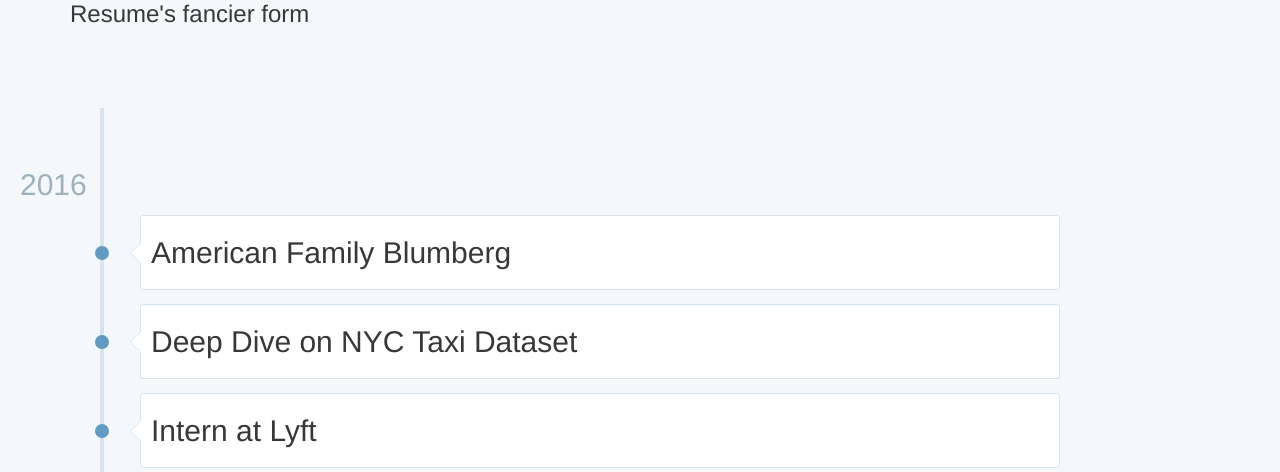
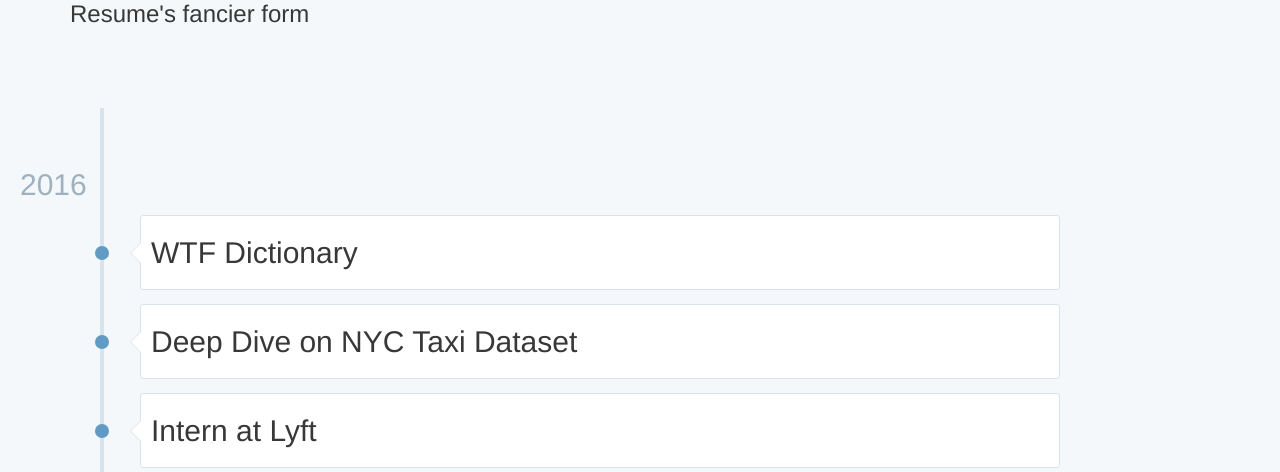
Before and after one commit to TimelyToga/timothyblumberg-web, a Django app: template timothyblumberg/templates/resume.html in a window 1280 px wide. Shown: the part 226-698 px from the top of the page. Run offline with Django 3.2, Linux system fonts and the light colour scheme; the template is opened without the code that fills it, so the values that code supplies are empty; some libraries are stand-ins or nearby versions.

Commit message:
Added WTF Dictionary

```diff
--- /dev/null
+++ b/timothyblumberg/basic_files/robots.txt
@@ -0,0 +1 @@
+This website was made by Timothy Blumberg
--- a/timothyblumberg/templates/resume.html
+++ b/timothyblumberg/templates/resume.html
@@ -19,13 +19,17 @@
                 <div class="timeline_dot"></div>
                 <div class="timeline_content_wrapper">
                     <div class="timeline_content">
-                        <h2>American Family Blumberg</h2>
+                        <h2>WTF Dictionary</h2>
                         <div class="timeline_entry_description">
-                            <h4>Writing a survival game from scratch using JavaFX</h4>
-                            <p>In my free time I have been working on a little game using JavaFX. It isn't much, but it is certainly mine and I like it. The name is inspired from "Swiss Family Robinson", and is a survival game heavily inspired by Dwarf Fortress set on Mars.</p>
+                            <h4>Made a Website for my Angry Searches</h4>
+                            <p>I made a website that essentially allows one to enter a search query like "wtf is garbage"
+                                and get a quick overview. Currently I pull content in from Wikipedia and display it using the
+                                Wikipedia API</p>
                             <div class="link_box">
                                 <ul>
-                                    <li><a target="_blank" href="https://github.com/TimelyToga/american_family_blumberg">GitHub Repo</a></li>
+                                    <li><a target="_blank" href="https://www.mediawiki.org/wiki/API:Main_page">Wikipedia API</a></li>
+                                    <li><a href="https://github.com/TimelyToga/wtf_is">GitHub Repo</a></li>
+                                    <li><a href="http://wtf-dict.herokuapp.com/">WTF Dictionary</a></li>
                                 </ul>
                             </div>
                         </div>
```
Also changed, not shown: timothyblumberg/basic_files/favicon-16x16.png (added), timothyblumberg/basic_files/favicon-32x32.png (added), timothyblumberg/basic_files/favicon-96x96.png (added), timothyblumberg/basic_files/favicon.ico (added).
